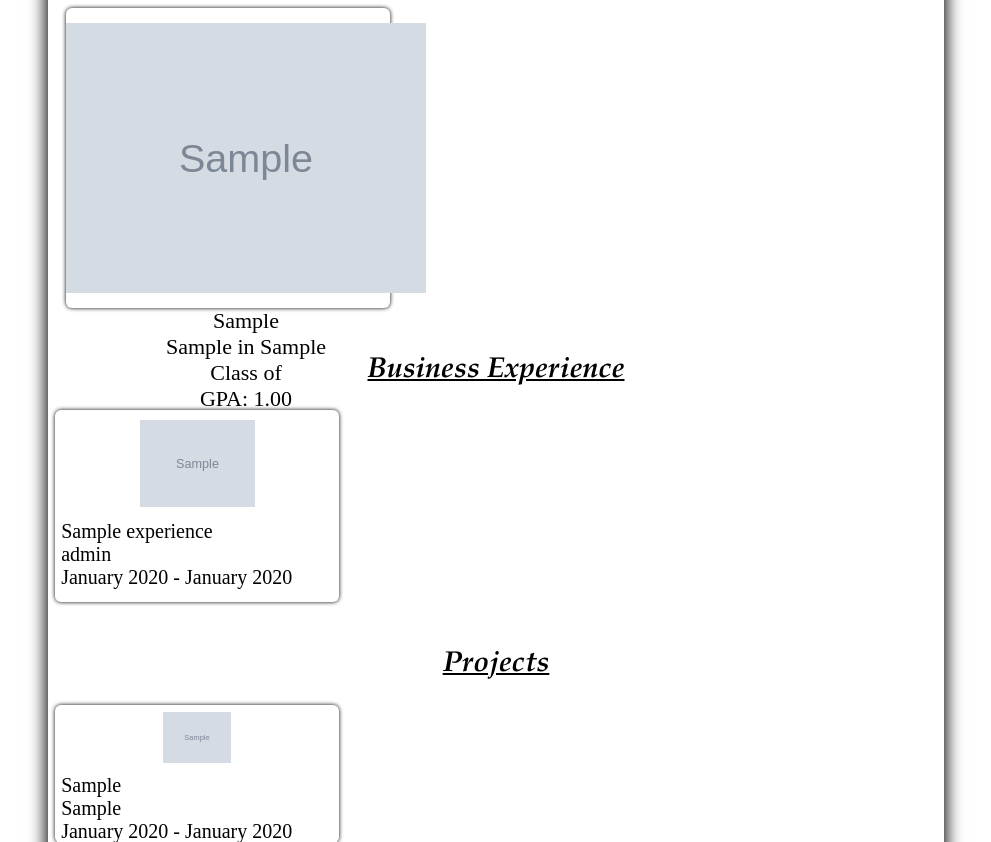
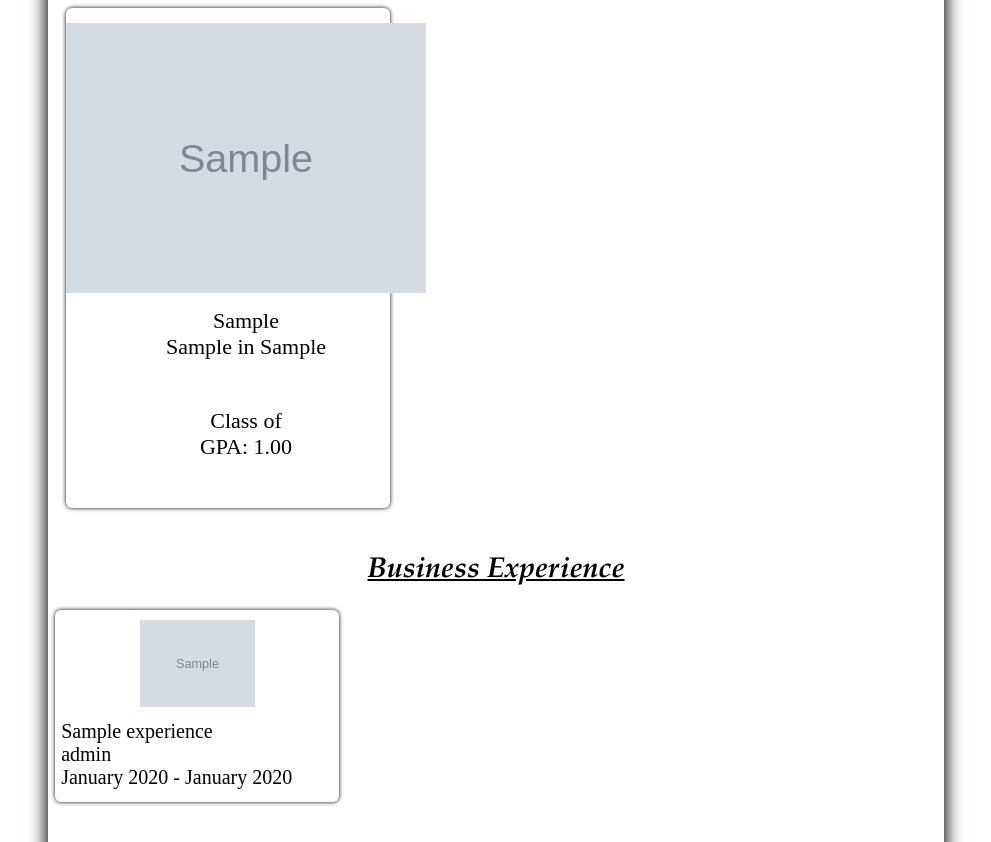
Before and after one commit to mscully4/michaeljscully.com, a Django app: page /resume/ in a window 1280 px wide. Shown: the part 927-1769 px from the top of the page, without its empty margins (144-1135 px from the left). Run offline with Django 3.2, Linux system fonts and the light colour scheme; tables that the repository leaves empty hold one stand-in row (values such as "Sample post"); grey boxes marked "Sample" are stand-in pictures; parts of the project's set-up code (start-up, migrations or seed data) failed here and were passed over; some libraries are stand-ins or nearby versions; some web fonts are replaced.

Commit message:
remove height and other unused logic in resume-education

```diff
--- a/static/resume/css/resume.css
+++ b/static/resume/css/resume.css
@@ -46,16 +46,10 @@
 
 .resume-education {
     width: 90%;
-    height: 300px;
     display: grid;
     grid-template-rows: 3fr 1fr 1fr;
     grid-template-columns: 1fr;
     font-family: "Garamond";
-    /* font-size: 100%;
-    align-items: center;
-    margin: 2.5% auto;
-    color: black;
-    text-decoration: none; */
 }
 
 .resume-education-logo {
```
